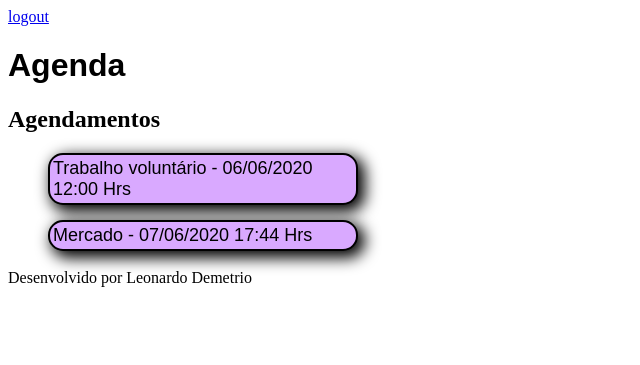
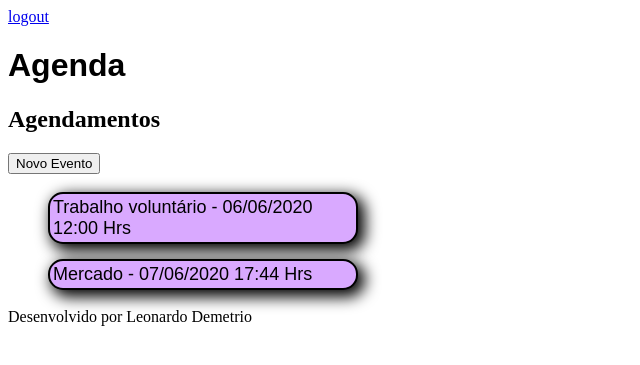
Before and after one commit to leovd100/Agenda_Python_Django, a Django app: page /agenda/ in a window 1280 px wide. Shown: the top 365 px of the page, without its empty margins (0-640 px from the left). Run offline with Django 3.2, Linux system fonts and the light colour scheme; a user stored in the database is signed in; data comes from the database, SQL or seed files in the repository; both versions use the stored data as it was after the commit.

Commit message:
Incluido template para inserção de eventos

```diff
--- a/agenda/urls.py
+++ b/agenda/urls.py
@@ -15,11 +15,17 @@ Including another URLconf
 """
 from django.contrib import admin
 from django.urls import path
-from core.views import lista_eventos
+from core.views import lista_eventos, login_user,submit_login, logout_user,evento_user, submit_evento
 from django.views.generic import RedirectView
 
 urlpatterns = [
     path('admin/', admin.site.urls),
     path('agenda/',lista_eventos),
-    path('',RedirectView.as_view(url='/agenda/'))
+    path('',RedirectView.as_view(url='/agenda/')),
+    path('login/',login_user),
+    path('login/submit',submit_login),
+    path('logout/',logout_user),
+    path('agenda/evento/',evento_user),
+    path('agenda/evento/submit',submit_evento)
+
 ]
--- a/core/views.py
+++ b/core/views.py
@@ -38,5 +38,22 @@ def logout_user(request):
 	return redirect('/')
 
 
+@login_required(login_url='/login/')
+def evento_user(request):
+	return render(request,'evento.html')
+
+@login_required(login_url='/login/')
+def submit_evento(request):
+	if request.POST:
+		titulo = request.POST.get('titulo') # recebe o titulo do name titulo do input do html
+		data_evento = request.POST.get('data_evento')
+		descricao = request.POST.get('descricao')
+		user = request.user # recebe o usuário
+		Evento.objects.create(titulo=titulo,  # insere titulo no banco de dados no campo título
+							data_evento=data_evento, # insere data_evento no banco de dados no campo data_evento
+								descricao=descricao, # insere descricao no banco de dados o  no campo descicao
+								user=user)  # insere usuario no banco de dados no campo user
+	return redirect('/')
+
 # def index(request):
 # 	return redirect('/agenda/')
--- a/templates/agenda.html
+++ b/templates/agenda.html
@@ -3,6 +3,9 @@
 
 	{% block content %}
 		<h2 id = 'ag'>Agendamentos</h2>
+		<a href="evento/">
+		<button type="button">Novo Evento</button>
+	</a>
 		<ul style="font-size: 18px">
 		{% for evento in eventos %}
 			<li style="
```
Also changed, not shown: db.sqlite3, 1 other file.
